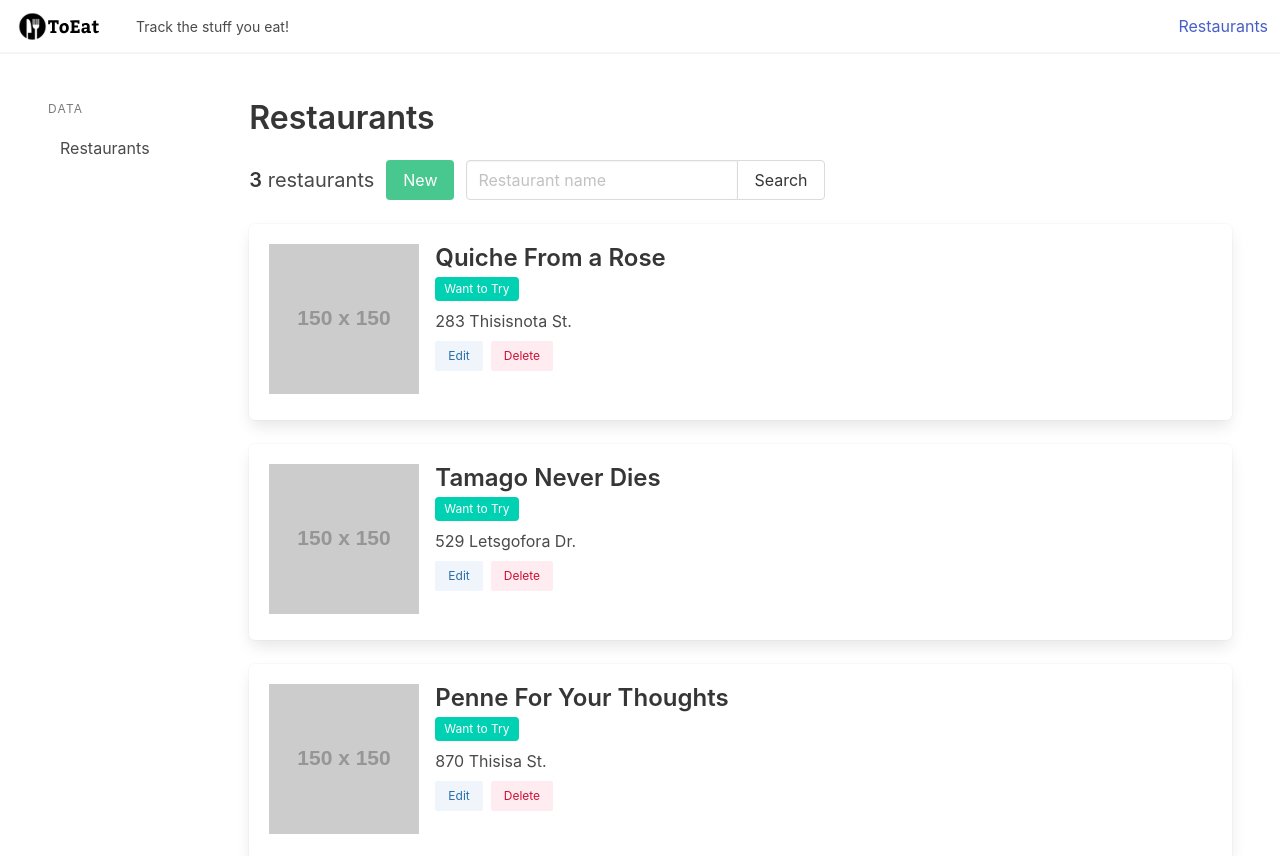
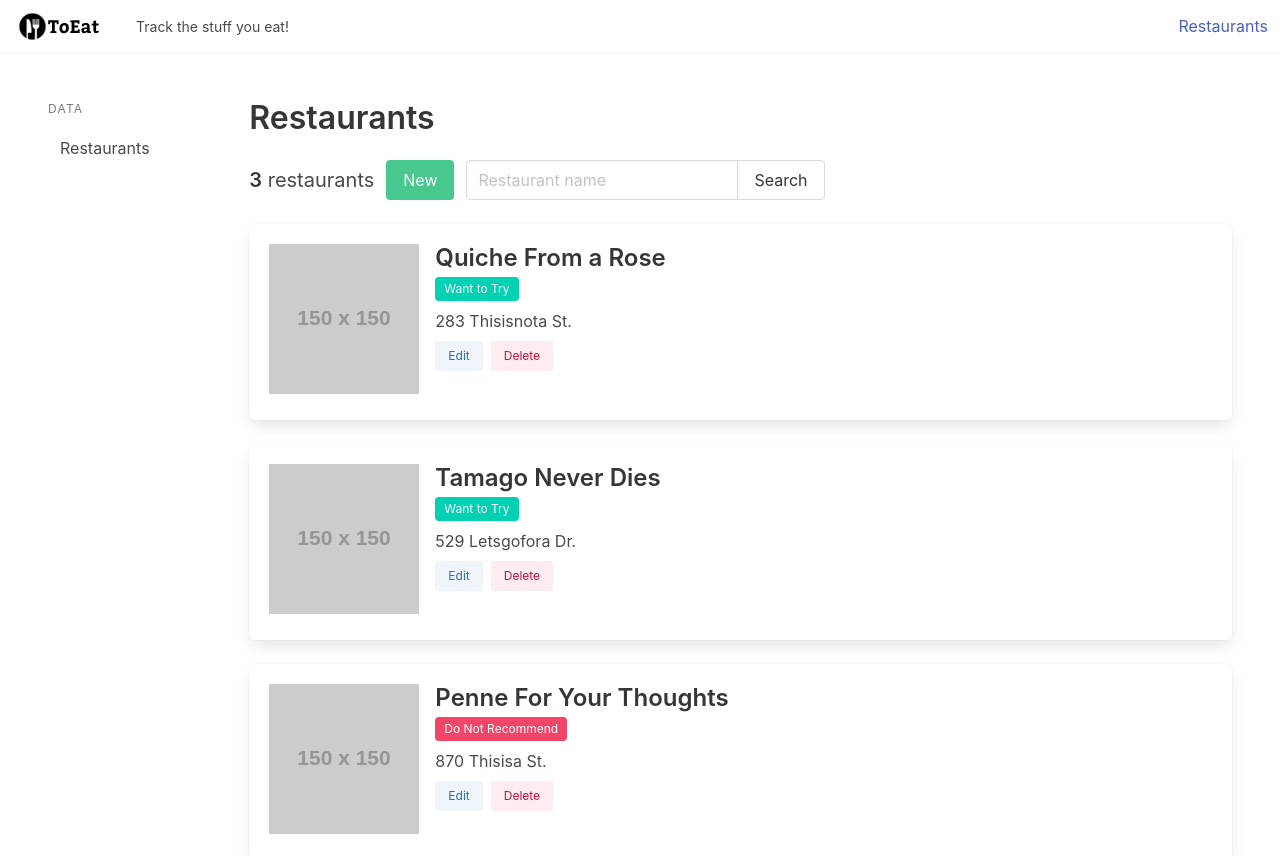
Before and after one commit to bencodezen/toEat, a Vue app: page /restaurants in a window 1280 px wide. Shown: the top 856 px of the page. Built offline with nearby package versions, Linux system fonts and the light colour scheme.

Commit message:
refactor: consolidate status options

```diff
--- a/src/constants.ts
+++ b/src/constants.ts
@@ -1,6 +1,5 @@
 export const restaurantStatusList = [
   'Want to Try',
   'Recommended',
-  'Do Not Recommend',
-  'Must Eat'
+  'Do Not Recommend'
 ] as const
--- a/src/stores/RestaurantStore.ts
+++ b/src/stores/RestaurantStore.ts
@@ -24,7 +24,7 @@ export const useRestaurantStore = defineStore({
       name: "Penne For Your Thoughts",
       address: '870 Thisisa St.',
       website: 'www.penneforyourthoughts.com',
-      status: 'Want to Try'
+      status: 'Do Not Recommend'
     },] as Restaurant[])
   }),
   getters: {
```
